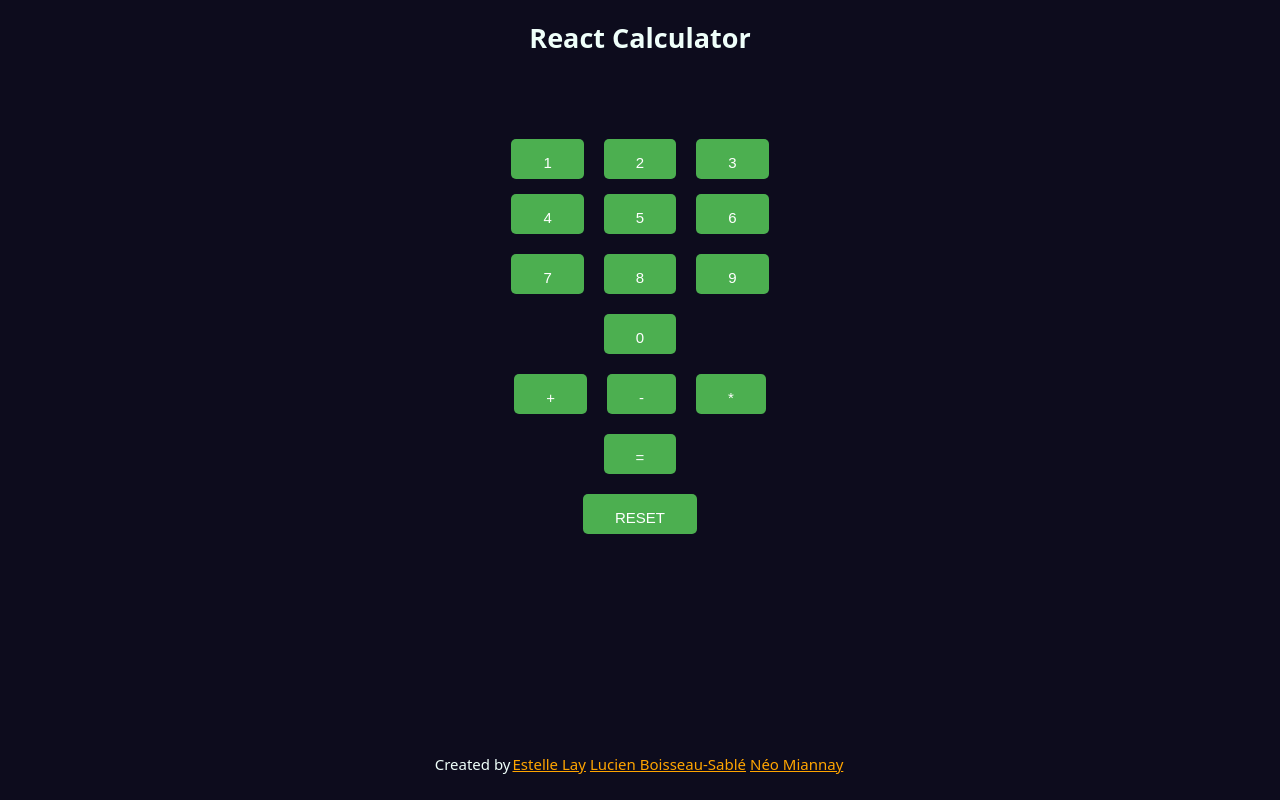
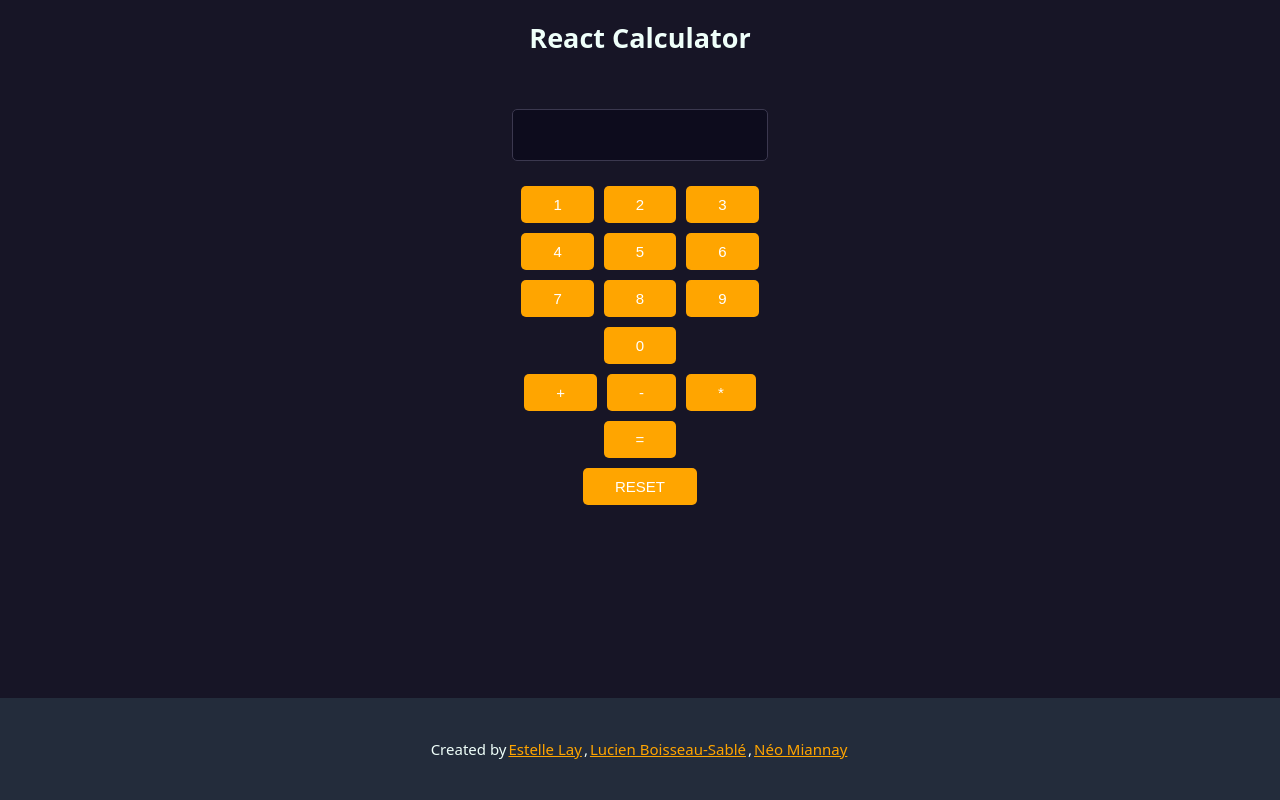
Before and after one commit to neomiannay/react-calculator, a React (Create React App) app: page / in a window 1280 px wide. Built offline with nearby package versions, Linux system fonts and the light colour scheme.

Commit message:
Add style

```diff
--- a/src/Styles/Bouton.js
+++ b/src/Styles/Bouton.js
@@ -1,10 +1,10 @@
 import styled, { css } from 'styled-components'
 
 export const BoutonContainer = styled.button`
-    background-color: #4CAF50; /* Green */
+    background-color: orange; /* Green */
     border: none;
     color: white;
-    padding: 15px 32px;
+    padding: 10px 32px;
     text-align: center;
     text-decoration: none;
 `
--- a/src/Styles/Calculator.js
+++ b/src/Styles/Calculator.js
@@ -7,12 +7,8 @@ export const CalculatorElement = styled.div`
     gap: 15px;
     align-items: center;
     padding: 20px;
-    margin: 20px;
-
-    div:nth-child(1) {
-        font-size: 2rem;
-        height: 30px;
-    }
+    margin: 20px auto;
+    width: 260px;
 `
 
 export const NumKeypad = styled.div`
@@ -20,27 +16,25 @@ export const NumKeypad = styled.div`
     flex-direction: column;
     justify-content: center;
     align-items: center;
-    gap: 20px;
-    width: 100%;
+    gap: 1rem;
     height: 100%;
 
     div {
         display: flex;
         justify-content: center;
         align-items: center;
-        gap: 20px;
+        gap: 1rem;
         height: fit-content;
         width: fit-content;
 
         button {
             cursor: pointer;
             border-radius: 5px;
-            height: 40px;
             font-size: 1.5rem;
             transition: all 0.2s ease-in-out;
 
             &:hover {
-                background-color: red;
+                background-color: #C3831F;
             }
         }
     }
--- a/src/Styles/Credits.js
+++ b/src/Styles/Credits.js
@@ -1,11 +1,14 @@
 import styled, { css } from 'styled-components'
 
 export const CreditsElement = styled.p`
-    position: absolute;
-    bottom: 1rem;
+    position: fixed;
+    bottom: 0;
+    margin: 0;
     width: 100%;
     text-align: center;
     font-size: 1.5rem;
+    background: #232C3B;
+    padding: 4rem;
 
     a{
         margin: 2px;
@@ -13,7 +16,7 @@ export const CreditsElement = styled.p`
         transition: all 0.2s ease-in-out;
 
         &:hover{
-            color: #EFFFFA;
+            color: #F3D78A;
         }
 
     }
--- a/src/Styles/Global.js
+++ b/src/Styles/Global.js
@@ -1,6 +1,15 @@
 import { createGlobalStyle } from "styled-components";
 
 const GlobalStyle = createGlobalStyle`
+
+  @font-face {
+      font-family: 'Digit';
+      src: url('assets/fonts/Digit.woff2') format('woff2'),
+          url('assets/fonts/Digit.woff2') format('woff');
+      font-weight: normal;
+      font-style: normal;
+  }
+
   html {
     font-size: 62.5%;
     box-sizing: border-box;
@@ -10,7 +19,7 @@ const GlobalStyle = createGlobalStyle`
   }
   body {
     /* margin: 2rem; */
-    background: #0D0C1D;
+    background: #171526;
     color: #EFFFFA;;
     font-family: system-ui;
     font-size: 1.8rem;
--- /dev/null
+++ b/src/Styles/Output.js
@@ -0,0 +1,17 @@
+import styled, { css } from 'styled-components'
+
+export const OutputElement = styled.div`
+border: 1px #3b384f solid;
+width: 100%;
+min-width: 256px;
+padding: 1rem 2rem;
+font-size: 2rem;
+border-radius: 5px;
+margin: 1rem 0;
+text-align: right;
+min-height: 52px;
+height: 100%;
+word-wrap: break-word;
+background-color: #0D0C1D;
+font-family: 'Digit', monospace;
+`
--- a/src/components/Calculator.js
+++ b/src/components/Calculator.js
@@ -4,6 +4,7 @@ import Title from './Title';
 import Bouton from './Bouton';
 import { CalculatorElement, NumKeypad } from '../Styles/Calculator';
 import Credits from './Credits';
+import { OutputElement } from '../Styles/Output';
 
 const ADD = "+";
 const MINUS = "-";
@@ -73,7 +74,7 @@ function Calculator(props) {
             <div className="container ">
                 <Title />
                 <CalculatorElement>
-                    <div>{operation}</div>
+                    <OutputElement>{operation}</OutputElement>
                     <NumKeypad>
                         {renderButton(BTN)}
                     </NumKeypad>
--- a/src/components/Credits.js
+++ b/src/components/Credits.js
@@ -4,8 +4,8 @@ function Credits() {
     return (
         <CreditsElement>
             Created by
-            <a href="https://github.com/7estelle" target="_blank">Estelle Lay</a>
-            <a href="https://github.com/LucienGobelins" target="_blank">Lucien Boisseau-Sablé</a>
+            <a href="https://github.com/7estelle" target="_blank">Estelle Lay</a>,
+            <a href="https://github.com/LucienGobelins" target="_blank">Lucien Boisseau-Sablé</a>,
             <a href="https://github.com/neomiannay" target="_blank">Néo Miannay</a>
         </CreditsElement>
     );
```
Also changed, not shown: public/assets/fonts/Digit.woff (added), public/assets/fonts/Digit.woff2 (added).
